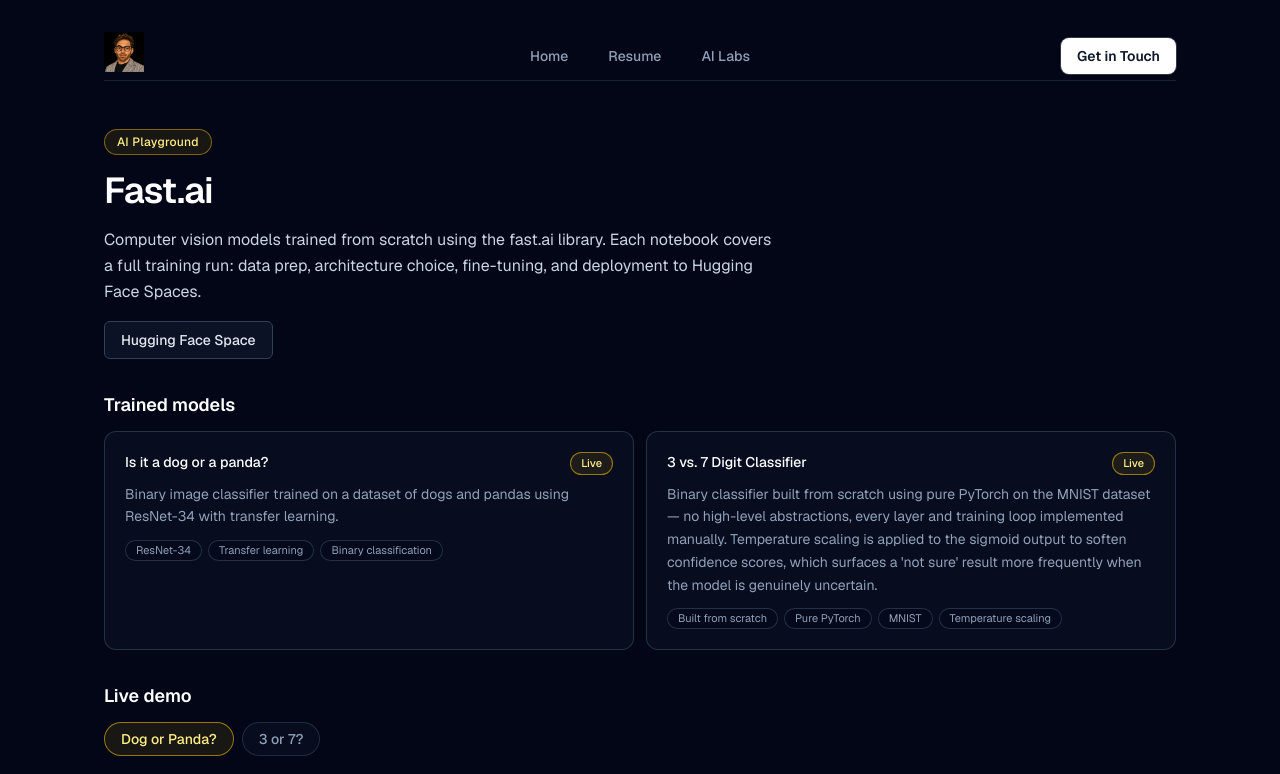
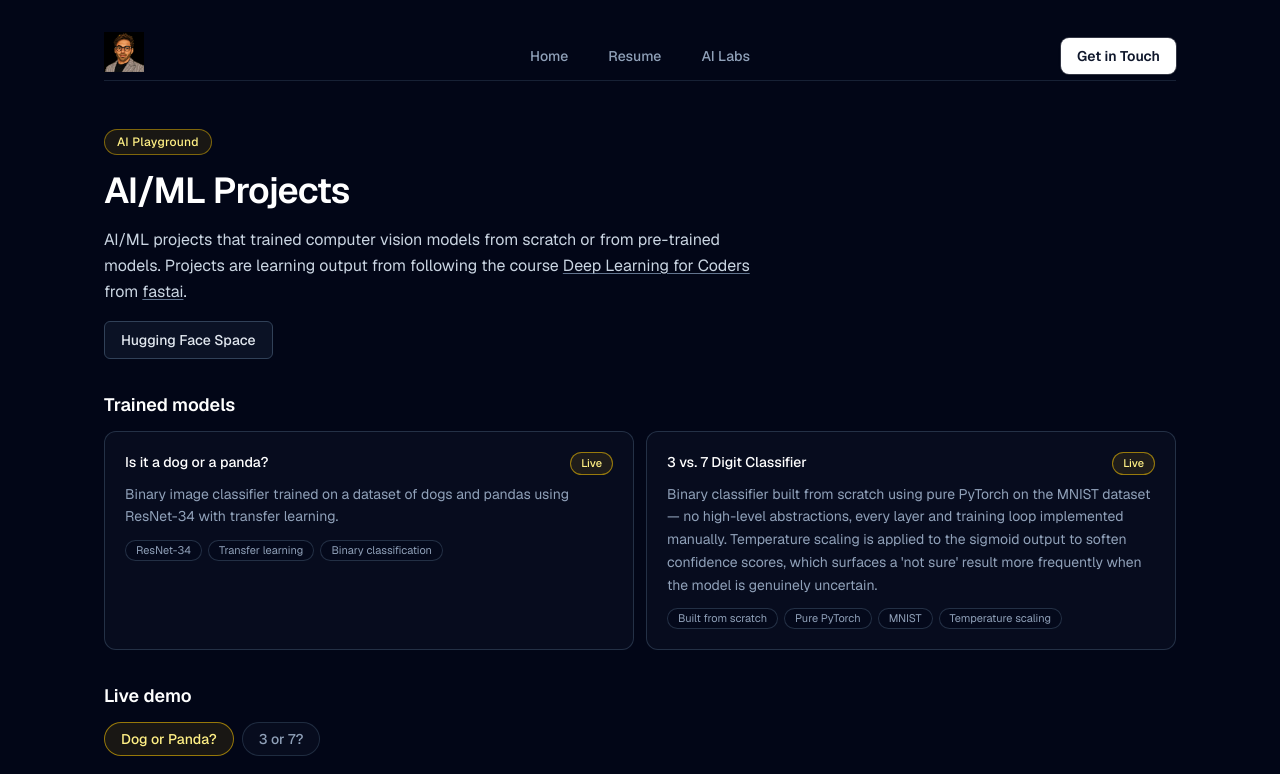
Before and after one commit to nathanhirsch/vitrine, a Next.js app: page /ai-labs/fastai in a window 1280 px wide. Shown: the top 774 px of the page. Built offline with nearby package versions, Linux system fonts and the light colour scheme.

Commit message:
Rename detail page to AI/ML Projects, update description with book and fastai links

```diff
--- a/src/app/ai-labs/fastai/page.tsx
+++ b/src/app/ai-labs/fastai/page.tsx
@@ -27,10 +27,28 @@
           AI Playground
         </p>
         <h1 className="max-w-3xl text-3xl font-semibold tracking-tight text-white md:text-4xl">
-          Fast.ai
+          AI/ML Projects
         </h1>
         <p className="max-w-2xl text-base leading-relaxed text-slate-300">
-          Computer vision models trained from scratch using the fast.ai library. Each notebook covers a full training run: data prep, architecture choice, fine-tuning, and deployment to Hugging Face Spaces.
+          AI/ML projects that trained computer vision models from scratch or from pre-trained models. Projects are learning output from following the course{" "}
+          <a
+            href="https://www.amazon.com/Deep-Learning-Coders-fastai-PyTorch/dp/1492045527"
+            target="_blank"
+            rel="noopener noreferrer"
+            className="underline underline-offset-2 decoration-slate-500 hover:text-white hover:decoration-yellow-400/70 transition"
+          >
+            Deep Learning for Coders
+          </a>{" "}
+          from{" "}
+          <a
+            href="https://course.fast.ai/Resources/book.html"
+            target="_blank"
+            rel="noopener noreferrer"
+            className="underline underline-offset-2 decoration-slate-500 hover:text-white hover:decoration-yellow-400/70 transition"
+          >
+            fastai
+          </a>
+          .
         </p>
         <div className="flex flex-wrap gap-3">
           <a
```
